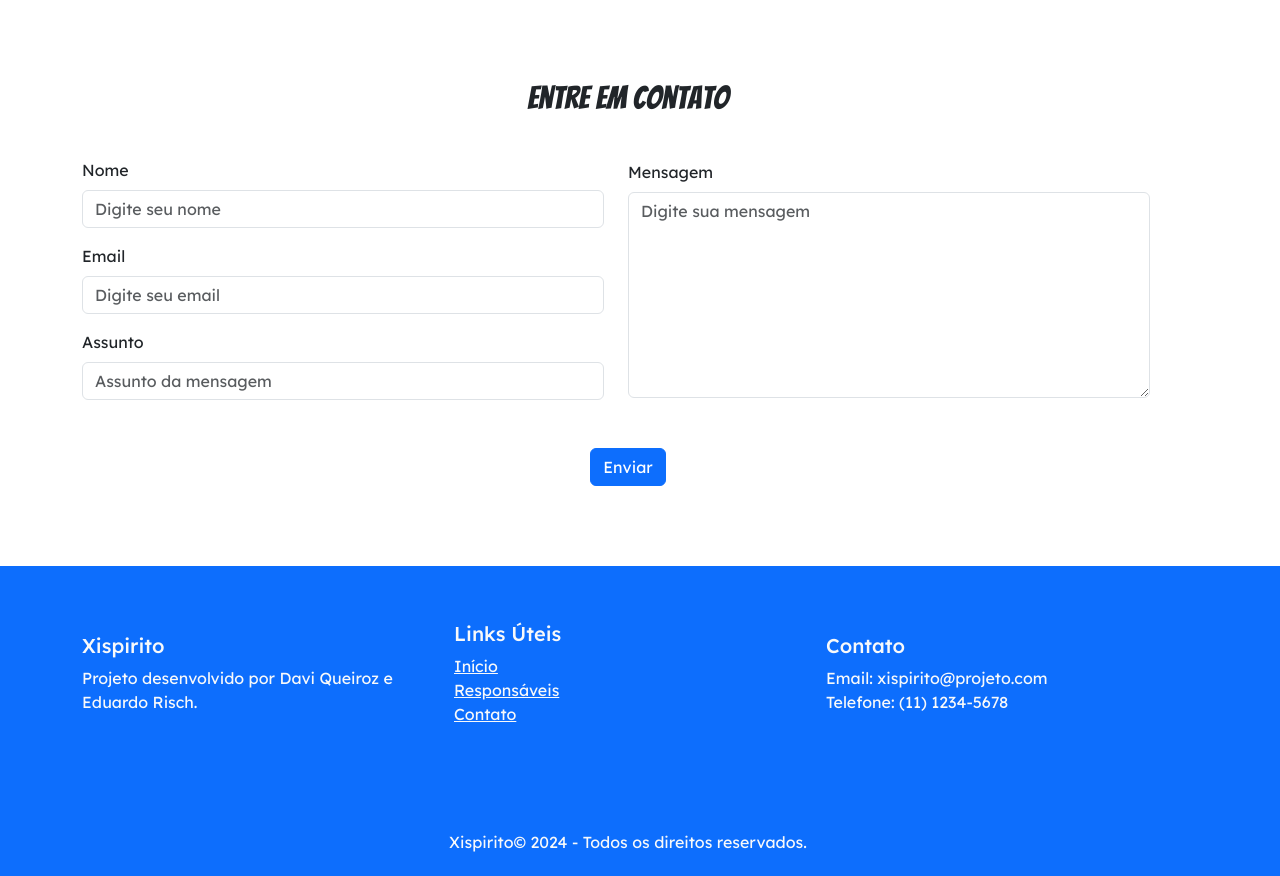
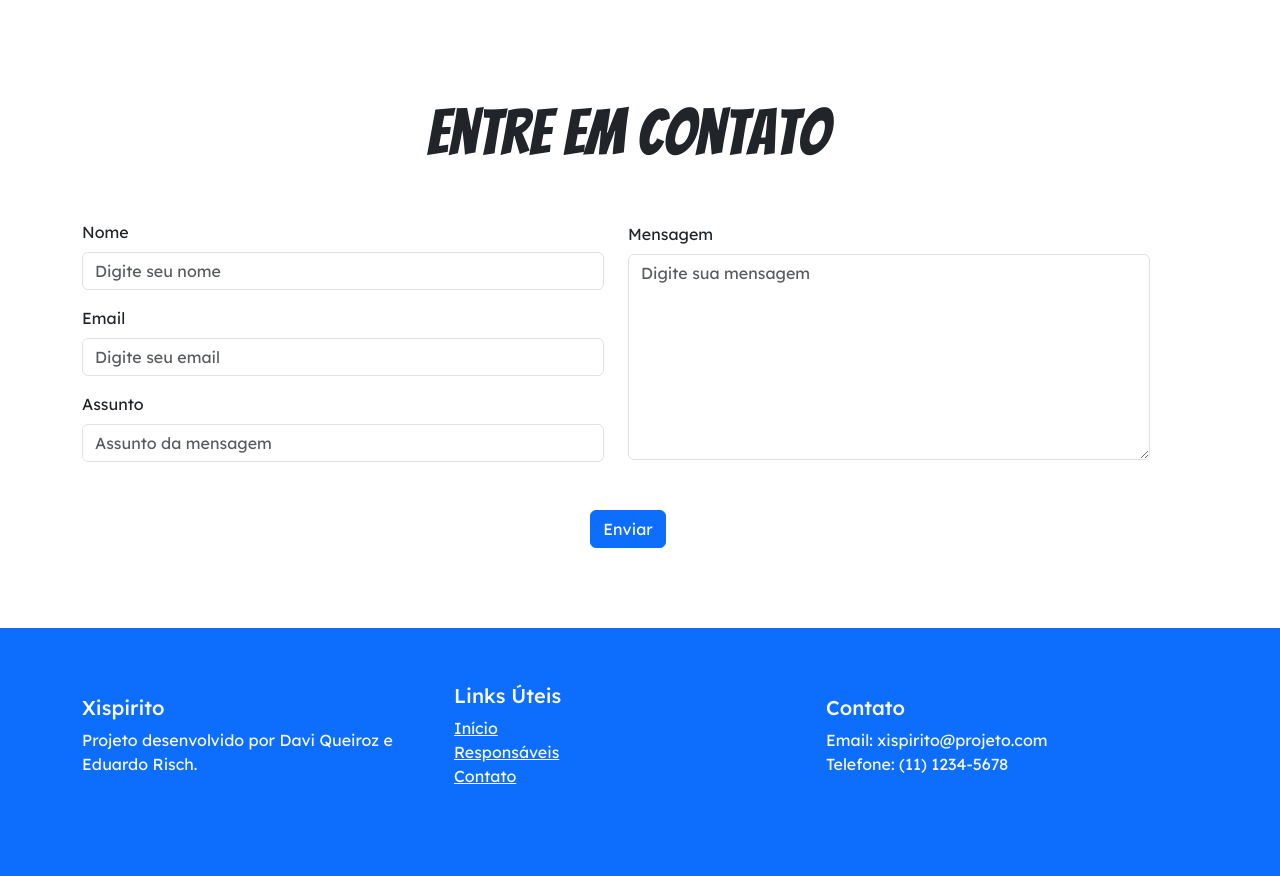
Before and after one commit to Davi-Queiroz/Xispirito, a website: page index.html in a window 1280 px wide. Shown: the part 7442-8318 px from the top of the page. Drawn offline with nearby package versions, Linux system fonts and the light colour scheme.

Commit message:
Update index.html

```diff
--- a/index.html
+++ b/index.html
@@ -371,13 +371,12 @@
       <div class="row">
 
 
-        <h2 class="text-center">Entre em Contato</h2>
-        <!-- Seção da direita com formulário de contato -->
+        <h2 class="text-center titulo">Entre em Contato</h2>
+
         <div class="">
           <section class="contact-section">
             <form>
               <div class="row" id="contato">
-                <!-- Coluna esquerda: Nome, Email, Assunto -->
                 <div class="col-md-6">
                   <div class="mb-3">
                     <label for="nome" class="form-label">Nome</label>
@@ -392,7 +391,6 @@
                     <input type="text" class="form-control"  placeholder="Assunto da mensagem" required>
                   </div>
                 </div>
-                <!-- Coluna direita: Mensagem (ocupa toda a coluna) -->
                 <div class="col-md-6">
                   <div class="mb-3">
                     <label for="mensagem" class="form-label">Mensagem</label>
```
